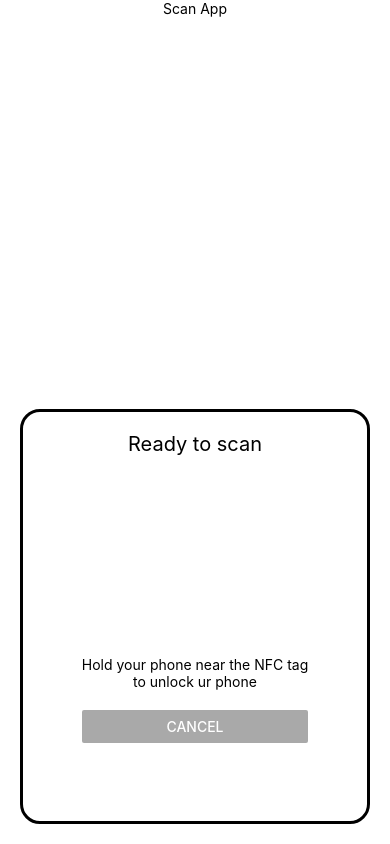
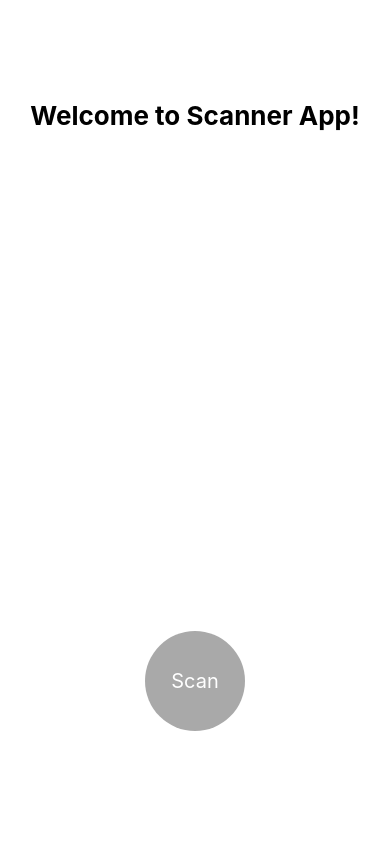
Before and after one commit to matthew23224/NFC-Mobile-Scanner, a React Native app in the folder nfcapp/: screen / in a window 390 px wide. Built offline with nearby package versions, Linux system fonts and the light colour scheme.

Commit message:
Updated UI

```diff
--- a/nfcapp/App.js
+++ b/nfcapp/App.js
@@ -1,31 +1,58 @@
 import React, { useState, useEffect } from 'react';
 
-import { SafeAreaView, StyleSheet, ScrollView, View, Text, StatusBar, Button } from 'react-native';
+import { SafeAreaView, StyleSheet, ScrollView, View, Text, StatusBar, Button, TouchableOpacity, Image } from 'react-native';
 
 export default function App() {
 
   const [ scanned, setScanned ] = useState(false);
+  const [ scanMode, setScanMode] = useState(false);
+
+  function makePost() {
+    fetch('https://hcs-nfc-prototype.herokuapp.com/nfc', {
+    method: 'POST',
+    headers: {
+    Accept: 'application/json',
+    'Content-Type': 'application/json'
+    },
+    body: JSON.stringify({
+      url: 'https://hcs-nfc-prototype.herokuapp.com/in'
+    })
+  }).then((response) => console.log(response))
+  }
 
   function ScannedDisplay() {
     return (
       <View style={styles.container}>
         <View style={{flex: 5, alignContent: 'center', alignItems: 'center'}}>
-          <Text>Scan App</Text>
+
         </View>
-        <View style={{flex: 5, alignContent: 'center', alignItems: 'center', borderColor: 'black', borderWidth: 3, borderRadius: 20}}>
+        <View style={styles.scanBox}>
           <View style={{paddingTop: 20}}>
           <Text style={{fontSize: 20, textAlign: 'center'}}>Ready to scan</Text>
-          <View style={{paddingTop: 200}}>
+          <View style={{alignItems: 'center', paddingTop: 50}}>
+          <Image
+          style={{width: 80, height: 100}}
+          source={require('./images/nfc.png')}
+          />
+          </View>
+          <View style={{paddingTop: 50}}>
           <Text style={{fontSize: 14, textAlign: 'center'}}>Hold your phone near the NFC tag</Text>
           <Text style={{fontSize: 14, textAlign: 'center'}}>to unlock ur phone</Text>
           <View style={{paddingTop: 20}}>
           <Button
+          title="Send"
+          color="darkgrey"
+          onPress={() => makePost()}
+          />
+          <Button
           title="Cancel"
           color="darkgrey"
+          onPress={() => setScanMode(false)}
           />
           </View>
           </View>
           </View>
+
         </View>
       </View>
     )
@@ -34,22 +61,46 @@ export default function App() {
   function WaitingDisplay() {
     return (
       <View style={styles.container}>
-        <Text>scanned</Text>
+        <Text>Scan complete</Text>
+      </View>
+    )
+  }
+
+  function HomeDisplay() {
+    return (
+      <View style={styles.container}>
+        <View style={{paddingTop: 100}}>
+        <Text style={{fontWeight: 'bold', fontSize: 26, textAlign: 'center'}}>Welcome to Scanner App!</Text>
+        </View>
+
+        <View style={{alignItems: 'center', paddingTop: 500}}>
+        <TouchableOpacity
+        onPress={() => setScanMode(true)}
+        style={(styles.roundButton1)}>
+        <Text style={{color: 'white', fontSize: 20}}>Scan</Text>
+      </TouchableOpacity>
+      </View>
       </View>
     )
   }
 
   function Display() {
-    if (scanned) {
-      ScannedDisplay()
+    if (scanMode == false) {
+      return (
+        HomeDisplay()
+      )
     } else {
-      WaitingDisplay()
+      if (scanned == false) {
+        return ScannedDisplay()
+      }
     }
+
   }
 
   return (
-    ScannedDisplay()
+    Display()
   )
+
 }
 
 const styles = StyleSheet.create({
@@ -57,6 +108,30 @@ const styles = StyleSheet.create({
     flex: 1,
     paddingLeft: 20,
     paddingRight: 20,
-    paddingBottom: 20
+    paddingBottom: 20,
+  },
+  roundButton1: {
+    width: 100,
+    height: 100,
+    justifyContent: 'center',
+    alignItems: 'center',
+    padding: 10,
+    borderRadius: 100,
+    backgroundColor: 'darkgrey',
+  },
+  scanBox: {
+    flex: 5,
+    alignContent: 'center',
+    alignItems: 'center',
+    shadowColor: "#000",
+    shadowOffset: {
+  	  width: 0,
+	    height: 2,
+    },
+    shadowOpacity: 0.25,
+    shadowRadius: 3.84,
+
+    elevation: 5,
+
   }
 });
```
Also changed, not shown: nfcapp/images/nfc.png (added).
